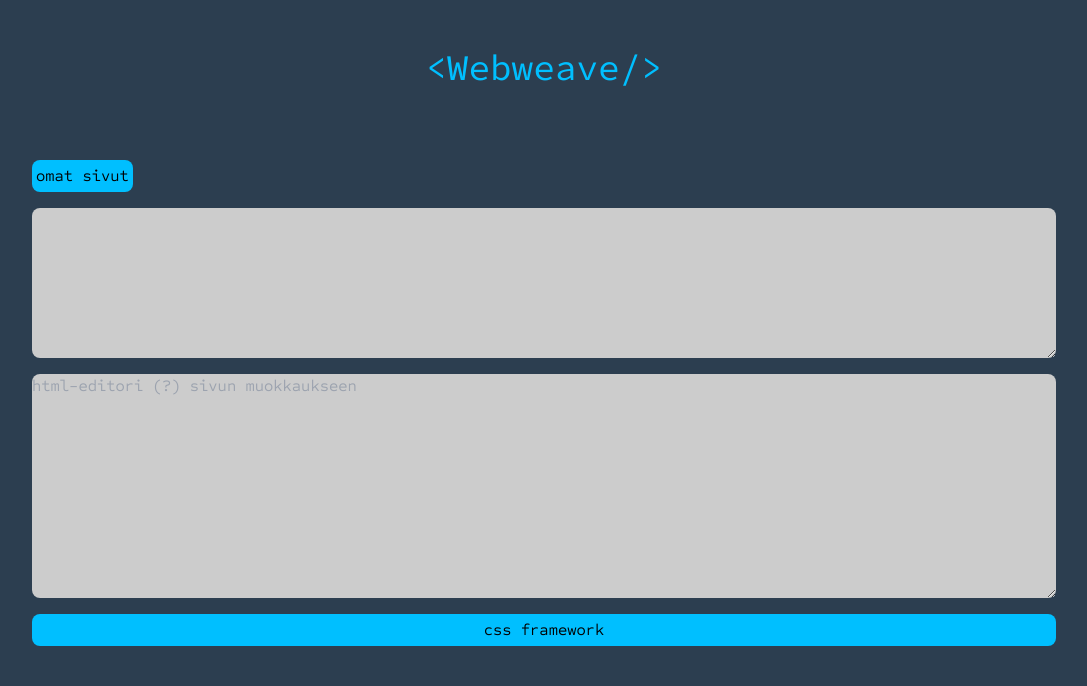
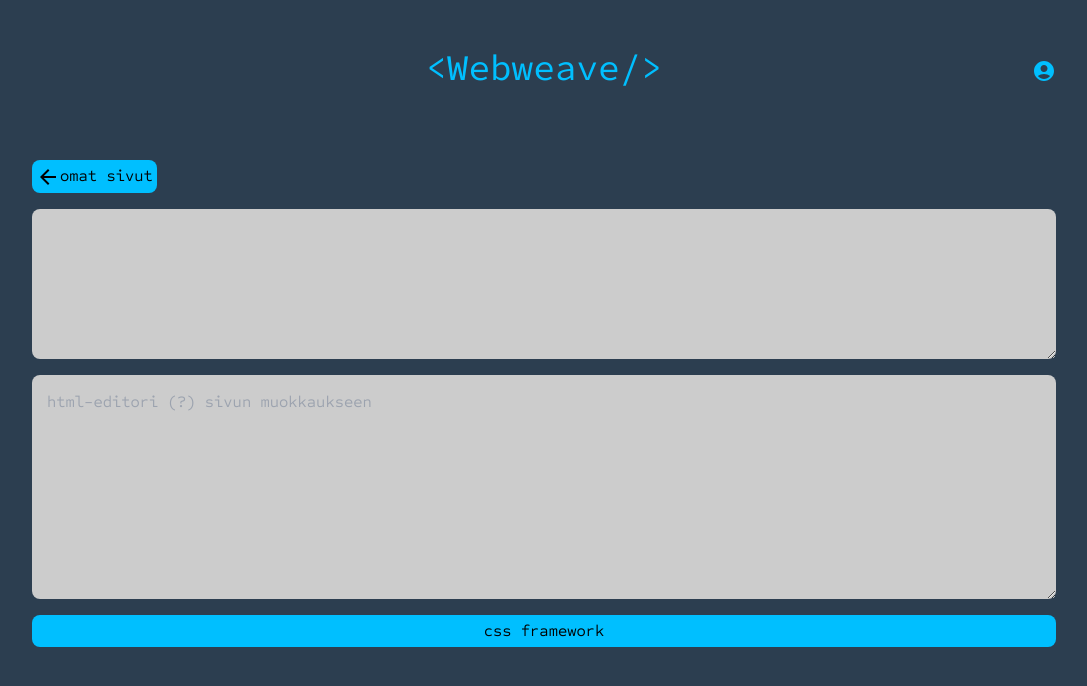
Before and after one commit to ofisch/WebWeave, a React (Vite) app in the folder webweave/: page /edit in a window 1280 px wide. Shown: the top 686 px of the page, without its empty margins (96-1183 px from the left). Built offline with nearby package versions, Linux system fonts and the light colour scheme; no server answers; the database is empty.

Commit message:
heading + profiilipainike

```diff
--- a/webweave/src/assets/style.ts
+++ b/webweave/src/assets/style.ts
@@ -1,6 +1,8 @@
 const style = {
-  container: "max-w-5xl bg-primary font-sometype mx-auto text-white",
+  container: "max-w-5xl bg-primary font-sometype mx-auto text-white ",
   header: "text-4xl text-action xs:col-span-2 xs:w-1/2 font-sourcecode",
+  headerNav:
+    "text-4xl text-action xs:col-span-2 xs:w-1/2 flex justify-between font-sourcecode",
   nav: "flex gap-4 justify-center",
   navEdit: "flex gap-4 flex-col justify-center items-start",
   top: "py-4 max-w-5xl grid gap-4 xs:grid-cols-2",
--- /dev/null
+++ b/webweave/src/components/Heading.tsx
@@ -0,0 +1,35 @@
+import React, { useContext, useEffect } from "react";
+import { useNavigate } from "react-router-dom";
+
+import AccountCircleIcon from "@mui/icons-material/AccountCircle";
+import { AuthContext } from "../context/AuthContext";
+
+export const Heading = () => {
+  const navigate = useNavigate();
+
+  const goToIndex = () => {
+    navigate("/");
+  };
+
+  const goToProfile = () => {
+    navigate("/profile");
+  };
+
+  return (
+    <>
+      <div className="w-6"></div>
+      <h1
+        onClick={goToIndex}
+        className="transition ease-in-out delay-70 hover:-translate-y-1 hover:scale-125 hover:cursor-pointer hover:opacity-75 duration-70"
+      >
+        &lt;Webweave/&gt;
+      </h1>
+      <button
+        onClick={goToProfile}
+        className="transition ease-in-out delay-70 hover:-translate-y-1 hover:scale-125 hover:cursor-pointer hover:opacity-75 duration-70"
+      >
+        <AccountCircleIcon />
+      </button>
+    </>
+  );
+};
--- a/webweave/src/index.css
+++ b/webweave/src/index.css
@@ -4,6 +4,10 @@
 
 body {
   background-color: #2c3e50;
+}
+
+textarea {
+  padding: 15px;
 }
 
 iframe {
--- a/webweave/src/views/Edit.tsx
+++ b/webweave/src/views/Edit.tsx
@@ -4,9 +4,15 @@ import { firestore } from "../firebase";
 import { AuthContext } from "../context/AuthContext";
 import { Profile } from "./Profile";
 import { pageToEdit, setPageToEdit } from "../context/PageEditContext";
+import { useNavigate } from "react-router-dom";
+
+import ArrowBackIcon from "@mui/icons-material/ArrowBack";
+import { Heading } from "../components/Heading";
 
 export const Edit = () => {
   const user = useContext(AuthContext);
+
+  const navigate = useNavigate();
 
   const usersCollection = firestore.collection("users");
   const userDocRef = usersCollection.doc(user?.uid);
@@ -45,6 +51,10 @@ export const Edit = () => {
     }
   };
 
+  const goToProfile = () => {
+    navigate("/profile");
+  };
+
   checkPageName();
   getPageContent();
 
@@ -52,12 +62,15 @@ export const Edit = () => {
     <>
       <div className={style.container}>
         <div className={style.top}>
-          <header className={style.header}>
-            <h1>&lt;Webweave/&gt;</h1>
+          <header className={style.headerNav}>
+            <Heading></Heading>
           </header>
           <h2 className={style.editTitle}>{currentPage}</h2>
           <nav className={style.navEdit}>
-            <button className={style.button}>omat sivut</button>
+            <button className={style.button} onClick={goToProfile}>
+              <ArrowBackIcon />
+              omat sivut
+            </button>
           </nav>
           <div className={style.editorPreview}>
             <iframe
--- a/webweave/src/views/Home.tsx
+++ b/webweave/src/views/Home.tsx
@@ -1,19 +1,15 @@
 import React from "react";
 import style from "../assets/style";
+import { Heading } from "../components/Heading";
 
 export const Home = () => {
   return (
     <>
       <div className={style.container}>
         <div className={style.top}>
-          <header className={style.header}>
-            <h1>&lt;Webweave/&gt;</h1>
+          <header className={style.headerNav}>
+            <Heading></Heading>
           </header>
-          <nav className={style.nav}>
-            <button className={style.button}>luo uusi</button>
-            <button className={style.button}>muokkaa</button>
-            <button className={style.button}>käyttäjä</button>
-          </nav>
           <textarea className={style.prompt}></textarea>
           <textarea className={style.settings}></textarea>
           <button className={style.button}>css framework</button>
--- a/webweave/src/views/Login.tsx
+++ b/webweave/src/views/Login.tsx
@@ -4,6 +4,7 @@ import { AuthContext } from "../context/AuthContext";
 import { auth } from "../firebase";
 import { firestore } from "../firebase";
 import { useNavigate } from "react-router-dom";
+import { Heading } from "../components/Heading";
 
 export const Login = () => {
   const user = useContext(AuthContext);
@@ -82,7 +83,12 @@ export const Login = () => {
         <div className={style.container}>
           <div className={style.top}>
             <header className={style.header}>
-              <h1>&lt;Webweave/&gt;</h1>
+              <h1
+                onClick={() => goTo("/")}
+                className="transition ease-in-out delay-70 hover:-translate-y-1 hover:scale-125 hover:cursor-pointer hover:opacity-75 duration-70"
+              >
+                &lt;Webweave/&gt;
+              </h1>
             </header>
             <form className={style.form}>
               <h2 className={style.h2}>{formToggle ? "Login" : "Sign up"}</h2>
@@ -154,7 +160,12 @@ export const Login = () => {
         <div className={style.container}>
           <div className={style.top}>
             <header className={style.header}>
-              <h1>&lt;Webweave/&gt;</h1>
+              <h1
+                onClick={() => goTo("/")}
+                className="transition ease-in-out delay-70 hover:-translate-y-1 hover:scale-125 hover:cursor-pointer hover:opacity-75 duration-70"
+              >
+                &lt;Webweave/&gt;
+              </h1>
             </header>
             <main className={style.profile}>
               <h2 className={style.h2}>Welcome {user.email}</h2>
--- a/webweave/src/views/Profile.tsx
+++ b/webweave/src/views/Profile.tsx
@@ -7,6 +7,7 @@ import AccountCircleIcon from "@mui/icons-material/AccountCircle";
 import { firestore } from "../firebase";
 import { useNavigate } from "react-router";
 import { pageToEdit, setPageToEdit } from "../context/PageEditContext";
+import { Heading } from "../components/Heading";
 
 export const Profile = () => {
   const user = useContext(AuthContext);
@@ -41,6 +42,10 @@ export const Profile = () => {
     </li>
   ));
 
+  const goTo = (endpoint: string) => {
+    navigate(endpoint);
+  };
+
   const goEdit = (page: string) => {
     setPageToEdit(page);
     navigate("/edit");
@@ -51,7 +56,12 @@ export const Profile = () => {
       <div className={style.container}>
         <div className={style.top}>
           <header className={style.header}>
-            <h1>&lt;Webweave/&gt;</h1>
+            <h1
+              onClick={() => goTo("/")}
+              className="transition ease-in-out delay-70 hover:-translate-y-1 hover:scale-125 hover:cursor-pointer hover:opacity-75 duration-70"
+            >
+              &lt;Webweave/&gt;
+            </h1>
           </header>
           <main className={style.profile}>
             <div className={style.userInfo}>
```
